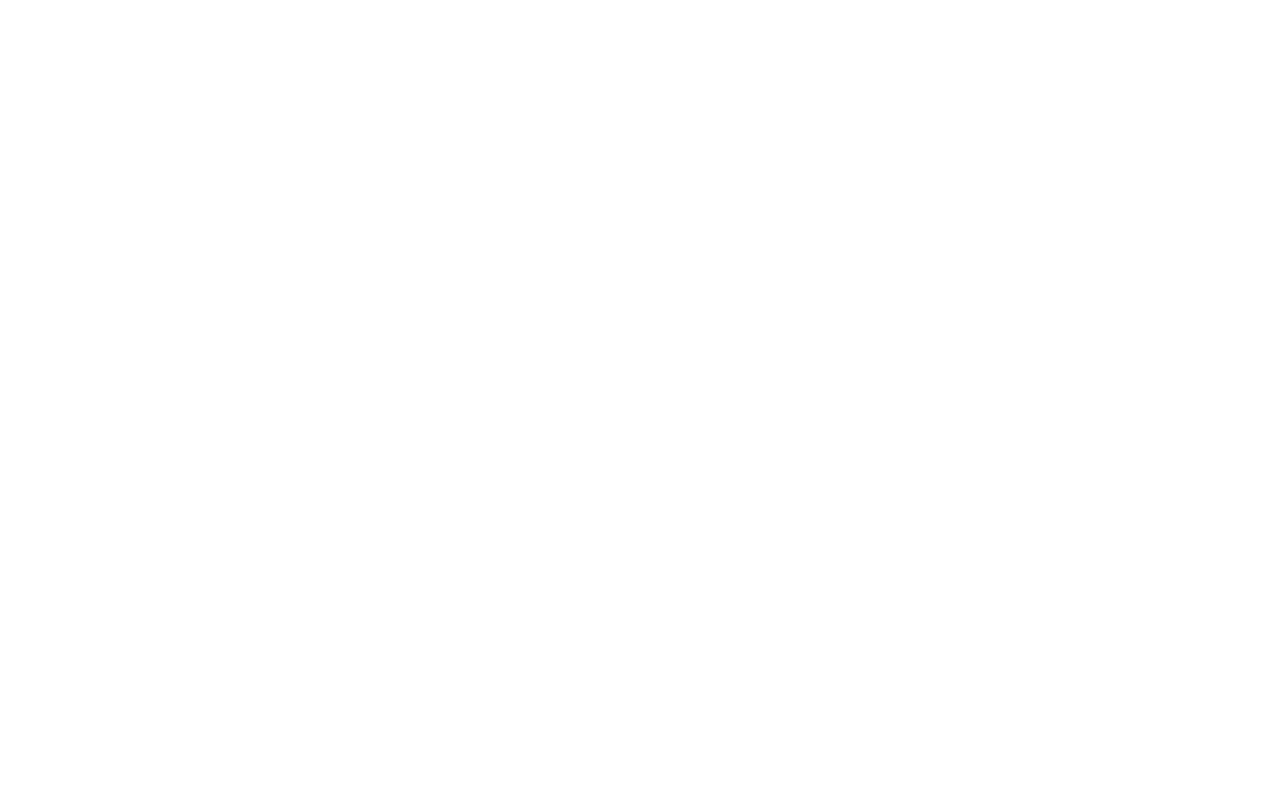
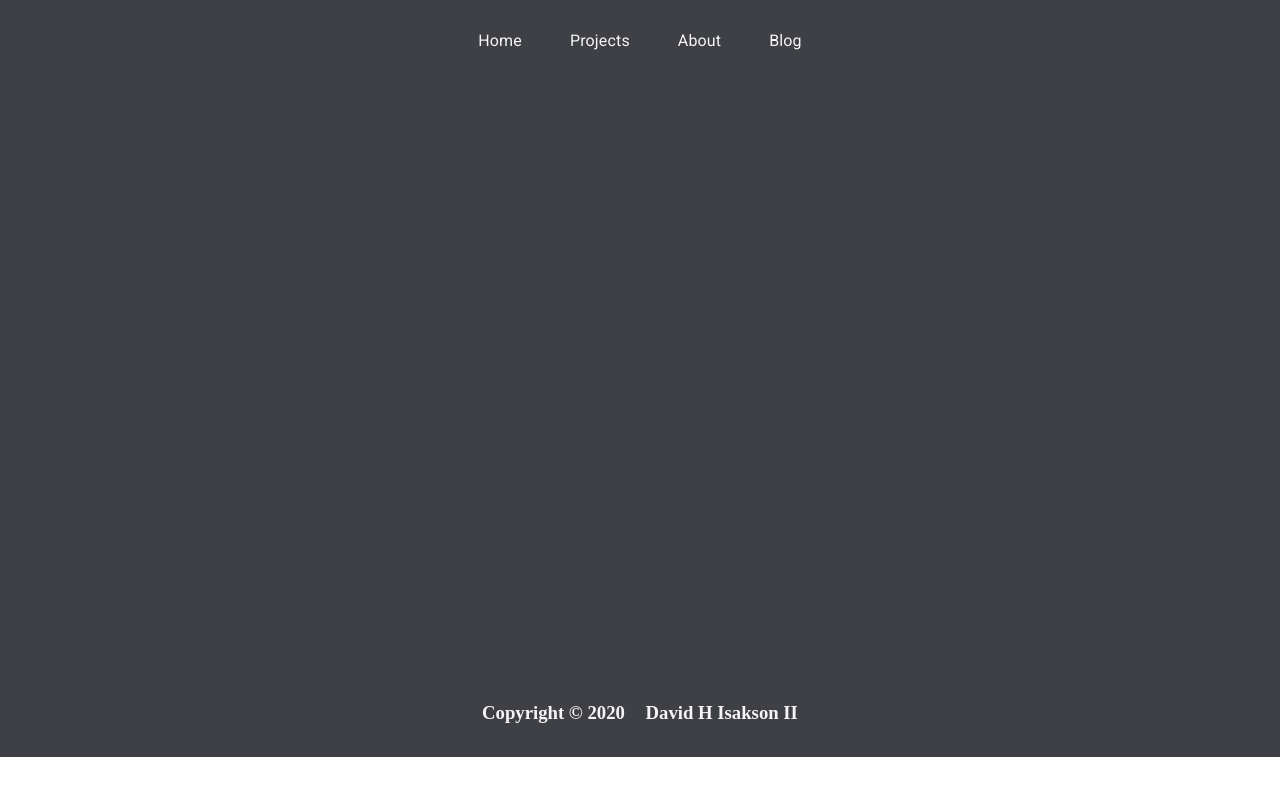
Before and after one commit to ikeman32/new-davidhisakson.com, a React (Create React App) app: page / in a window 1280 px wide. Shown: the top 796 px of the page. Built offline with nearby package versions, Linux system fonts and the light colour scheme.

Commit message:
basic layout, nav and footer

```diff
--- a/public/index.html
+++ b/public/index.html
@@ -1,5 +1,5 @@
 <!DOCTYPE html>
-<html lang="en">
+<html lang="en" style="margin:0; height: 100%">
 
 <head>
   <meta charset="utf-8" />
@@ -16,7 +16,7 @@
   <title>davidhisakson.com</title>
 </head>
 
-<body>
+<body style="margin: 0; height: 100%">
   <noscript>You need to enable JavaScript to run this app.</noscript>
   <div id="root"></div>
 
--- a/src/App.js
+++ b/src/App.js
@@ -1,10 +1,13 @@
 import React from 'react';
+import { Navbar, Footer, Body } from './components';
 
 
 function App() {
   return (
-    <div className="App">
-
+    <div>
+      <Navbar />
+      <Body />
+      <Footer />
     </div>
   );
 }
--- /dev/null
+++ b/src/components/body/Body.js
@@ -0,0 +1,19 @@
+import React from 'react';
+import { styled } from '@material-ui/core/styles';
+import Box from '@material-ui/core/Box';
+
+const Container =styled(Box)({
+    display: 'flex',
+    backgroundColor: '#3F4045',
+    padding: '293px',
+  });
+
+function Body() {
+    return (
+        <Container>
+
+        </Container>
+    )
+}
+
+export default Body
--- /dev/null
+++ b/src/components/footer/Footer.js
@@ -0,0 +1,33 @@
+import React from 'react';
+import { styled } from '@material-ui/core/styles';
+import Box from '@material-ui/core/Box';
+
+const Footers = styled(Box)({
+    display: 'flex',
+    justifyContent: 'center',
+    backgroundColor: '#3F4045',
+    padding: '15px',
+    maxWidth: '100%'
+});
+const Bar = styled(Box)({
+    // border: '1px solid white',
+    display: 'flex',
+    justifyContent: 'center',
+    maxHeight: '90%',
+    width: '80%',
+    color: 'whitesmoke',
+})
+
+function Footer() {
+    return (
+        <Footers>
+            <Bar>
+                <Box component='h3'>
+                    Copyright © 2020 <strong style={{marginLeft: '1rem'}}>David H Isakson II</strong>
+                </Box>
+            </Bar>
+        </Footers>
+    )
+}
+
+export default Footer
--- a/src/components/index.js
+++ b/src/components/index.js
@@ -0,0 +1,9 @@
+import Navbar from './navbar/Navbar';
+import Footer from './footer/Footer';
+import Body from './body/Body'
+
+export{
+    Navbar,
+    Footer,
+    Body,
+}
--- /dev/null
+++ b/src/components/navbar/Navbar.js
@@ -0,0 +1,48 @@
+import React from 'react';
+import { styled } from '@material-ui/core/styles';
+import Box from '@material-ui/core/Box';
+import MenuItem from '@material-ui/core/MenuItem';
+import MenuList from '@material-ui/core/MenuList';
+
+const Navigation = styled(Box)({
+    display: 'flex',
+    justifyContent: 'center',
+    backgroundColor: '#3F4045',
+    padding: '15px',
+});
+
+const Bar = styled(Box)({
+    // border: '1px solid white',
+    display: 'flex',
+    justifyContent: 'center',
+    justifyItems: 'center',
+    maxHeight: '100%',
+    width: '80%',
+    color: 'whitesmoke',
+    padding: '0 8px'
+})
+
+function Navbar() {
+    return (
+        <Navigation>
+            <Bar>
+                <MenuList style={{ display: 'flex', maxWidth: '100%' }}>
+                    <MenuItem>
+                        Home
+                    </MenuItem>
+                    <MenuItem style={{marginLeft: '1rem'}}>
+                        Projects
+                    </MenuItem>
+                    <MenuItem style={{marginLeft: '1rem'}}>
+                        About
+                    </MenuItem>
+                    <MenuItem style={{marginLeft: '1rem'}}>
+                        Blog
+                    </MenuItem>
+                </MenuList>
+            </Bar>
+        </Navigation>
+    )
+}
+
+export default Navbar
```
